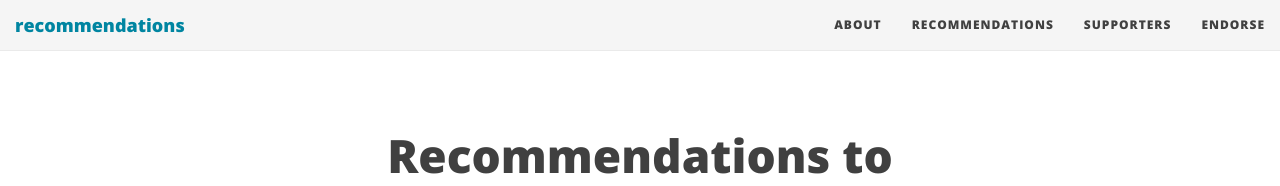
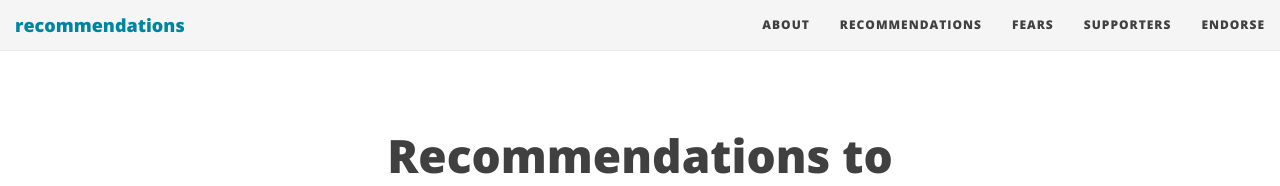
Before and after one commit to SoftDev4Research/recommendations, a Jekyll site: the page built from index.md, in a window 1280 px wide. Shown: the top 186 px of the page. Built offline with Jekyll 4.4.1, drawn with Linux system fonts in a browser that asks for light colours; nearby versions of some CDN libraries.

Commit message:
Update _config.yml

```diff
--- a/_config.yml
+++ b/_config.yml
@@ -25,6 +25,7 @@ description: We propose four simple recommendations aiming to raise the awarenes
 navbar-links:
   About: "about"
   Recommendations: ""
+  Fears: "fears"
   Supporters: "supporters"
   Endorse: "endorse"
 
```
